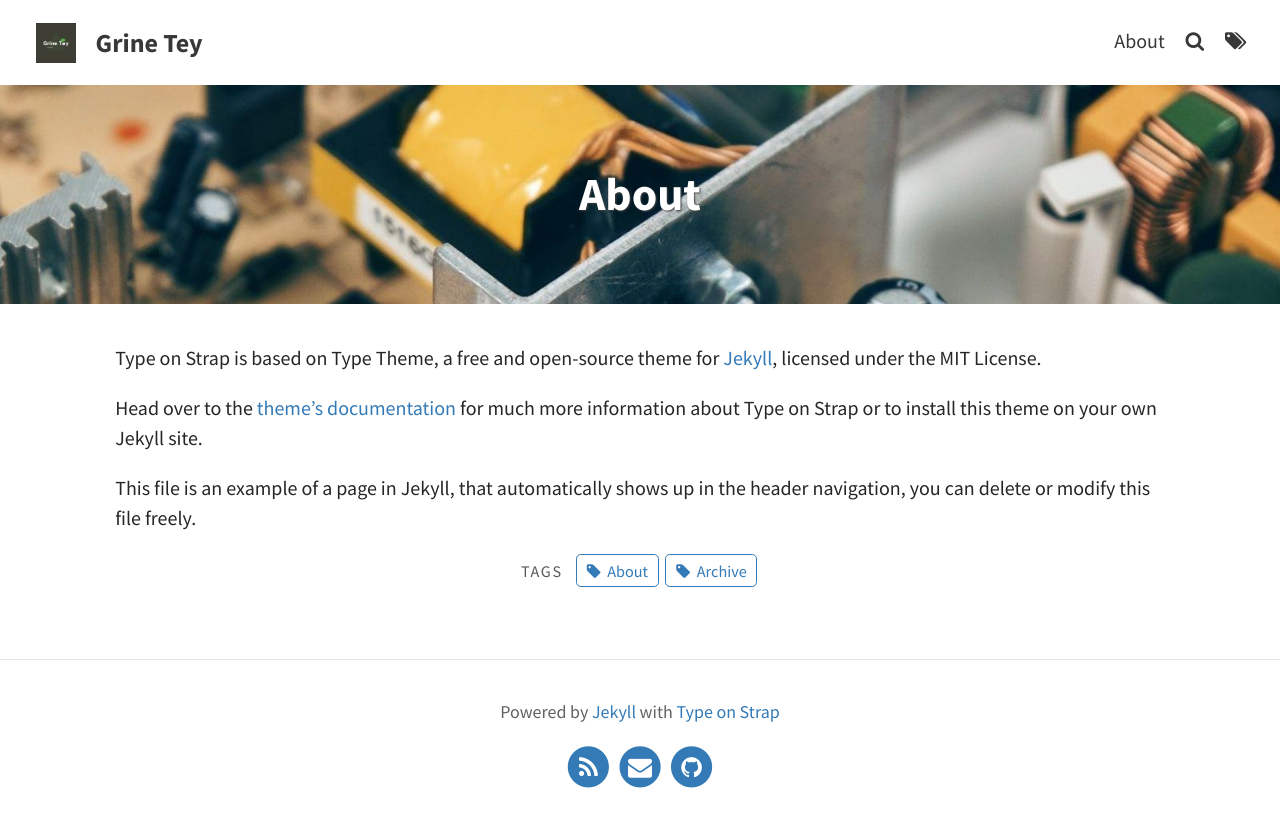
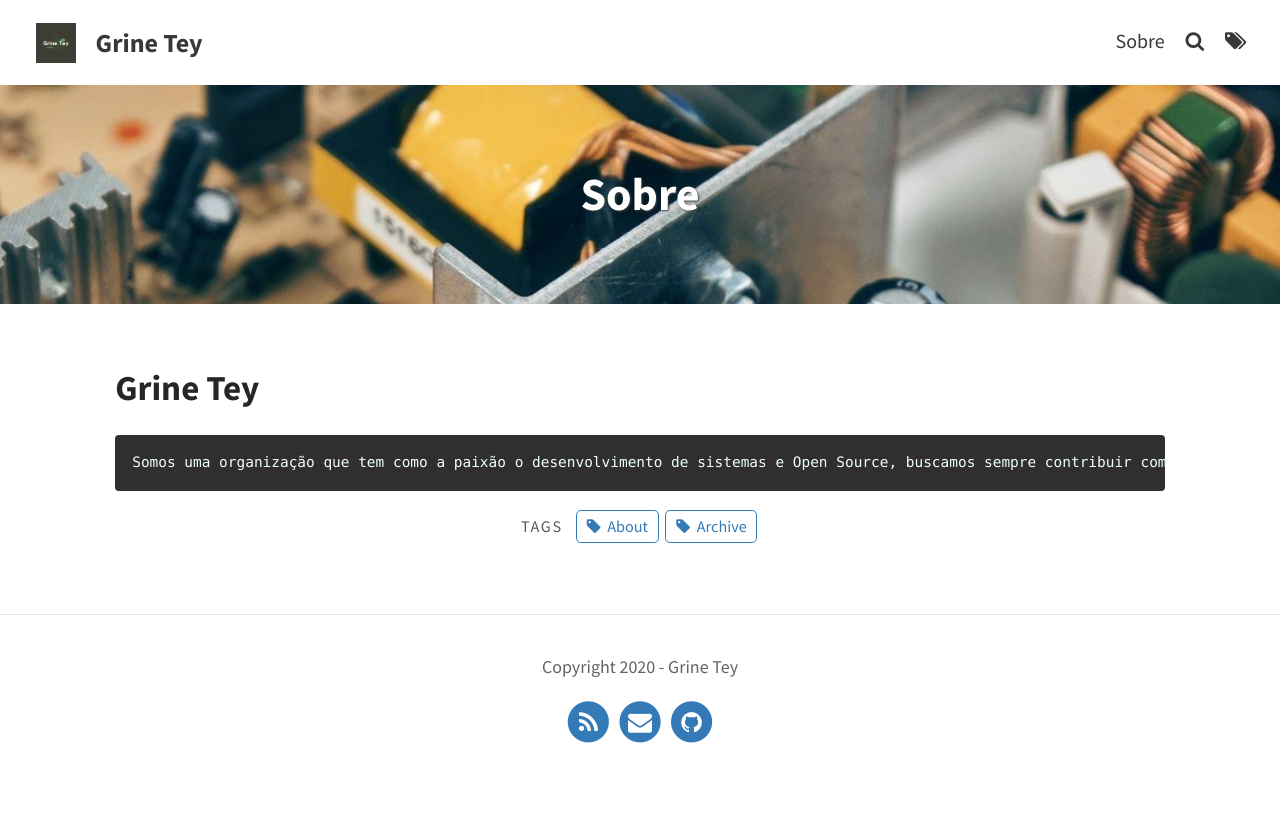
Before and after one commit to TheusNco/grinetey.github.io, a Jekyll site: the page built from pages/about.md, in a window 1280 px wide. Shown: the top 827 px of the page. Built offline with Jekyll 4.4.1, drawn with Linux system fonts in a browser that asks for light colours; nearby versions of some CDN libraries; library files that are not in the unit come from our copies.

Commit message:
Modificando

```diff
--- a/_config.yml
+++ b/_config.yml
@@ -10,9 +10,9 @@ favicon: assets/favicon.ico                             # Icon displayed in the
 
 # Header and footer text
 header_text: Grine Tey  # Change Blog header text
-header_feature_image: assets/img/pexels/triangular.jpeg
-footer_text: >
-  Powered by <a href="https://jekyllrb.com/">Jekyll</a> with <a href="https://github.com/grinetey">Type on Strap</a>
+header_feature_image: assets/img/pexels/triangular.jpg
+footer_text: Copyright 2020 - Grine Tey
+
 
 
 # Blog
--- a/pages/about.md
+++ b/pages/about.md
@@ -1,13 +1,11 @@
 ---
 layout: page
-title: About
+title: Sobre
 permalink: /about/
 feature-img: "assets/img/pexels/circuit.jpeg"
 tags: [About, Archive]
 ---
 
-Type on Strap is based on Type Theme, a free and open-source theme for [Jekyll](http://jekyllrb.com/), licensed under the MIT License.
+## Grine Tey
 
-Head over to the [theme's documentation](https://github.io/sylhare/Type-on-Strap) for much more information about Type on Strap or to install this theme on your own Jekyll site.
-
-This file is an example of a page in Jekyll, that automatically shows up in the header navigation, you can delete or modify this file freely.
+    Somos uma organização que tem como a paixão o desenvolvimento de sistemas e Open Source, buscamos sempre contribuir com projetos e na criação de projetos e sistemas para internet
```
Also changed, not shown: pages/404.md (+1 -1 lines), assets/img/pexels/triangular.jpg (added).
